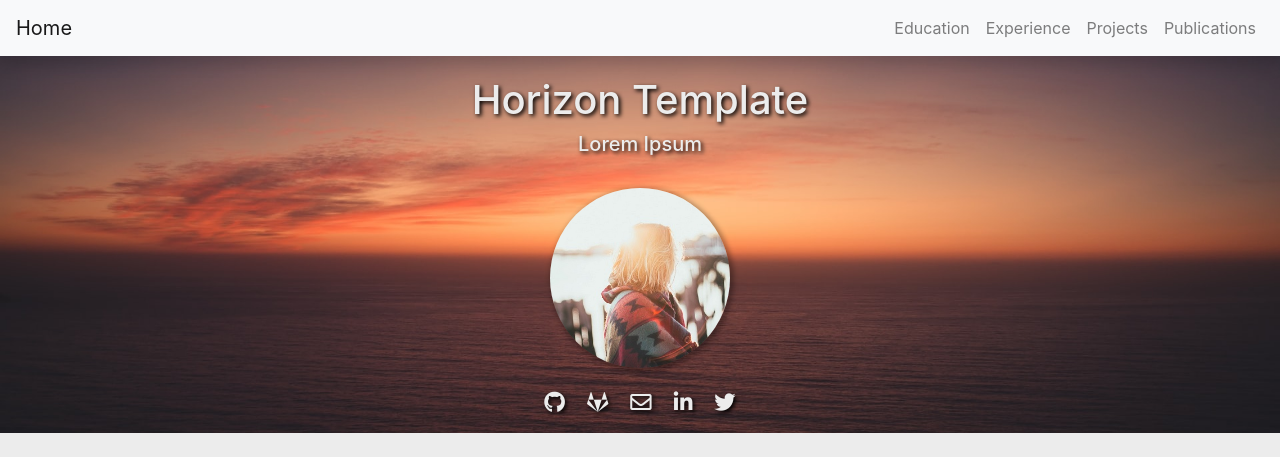
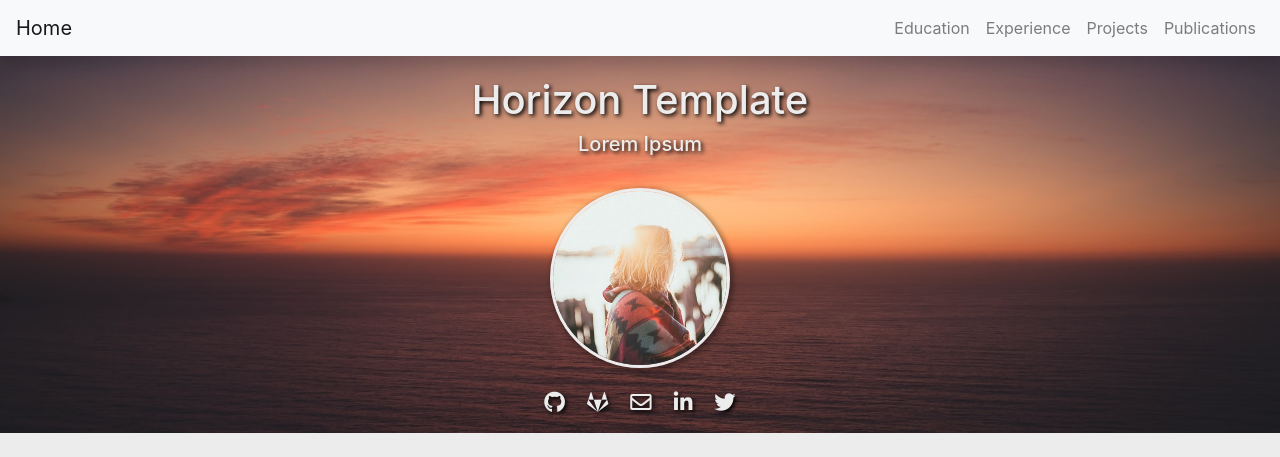
Before and after one commit to HanBnrd/Horizon, a Jekyll site: the page built from index.md, in a window 1280 px wide. Shown: the top 457 px of the page. Built offline with Jekyll 4.4.1, drawn with Linux system fonts in a browser that asks for light colours.

Commit message:
Add border to picture

```diff
--- a/assets/css/style.css
+++ b/assets/css/style.css
@@ -20,6 +20,7 @@ header.section {
 
 img.picture {
     border-radius: 100%;
+    border: 3px solid #ececec;
     box-shadow: 2px 2px 5px 2px #00000050;
     width: 180px;
     height: 180px;
```
